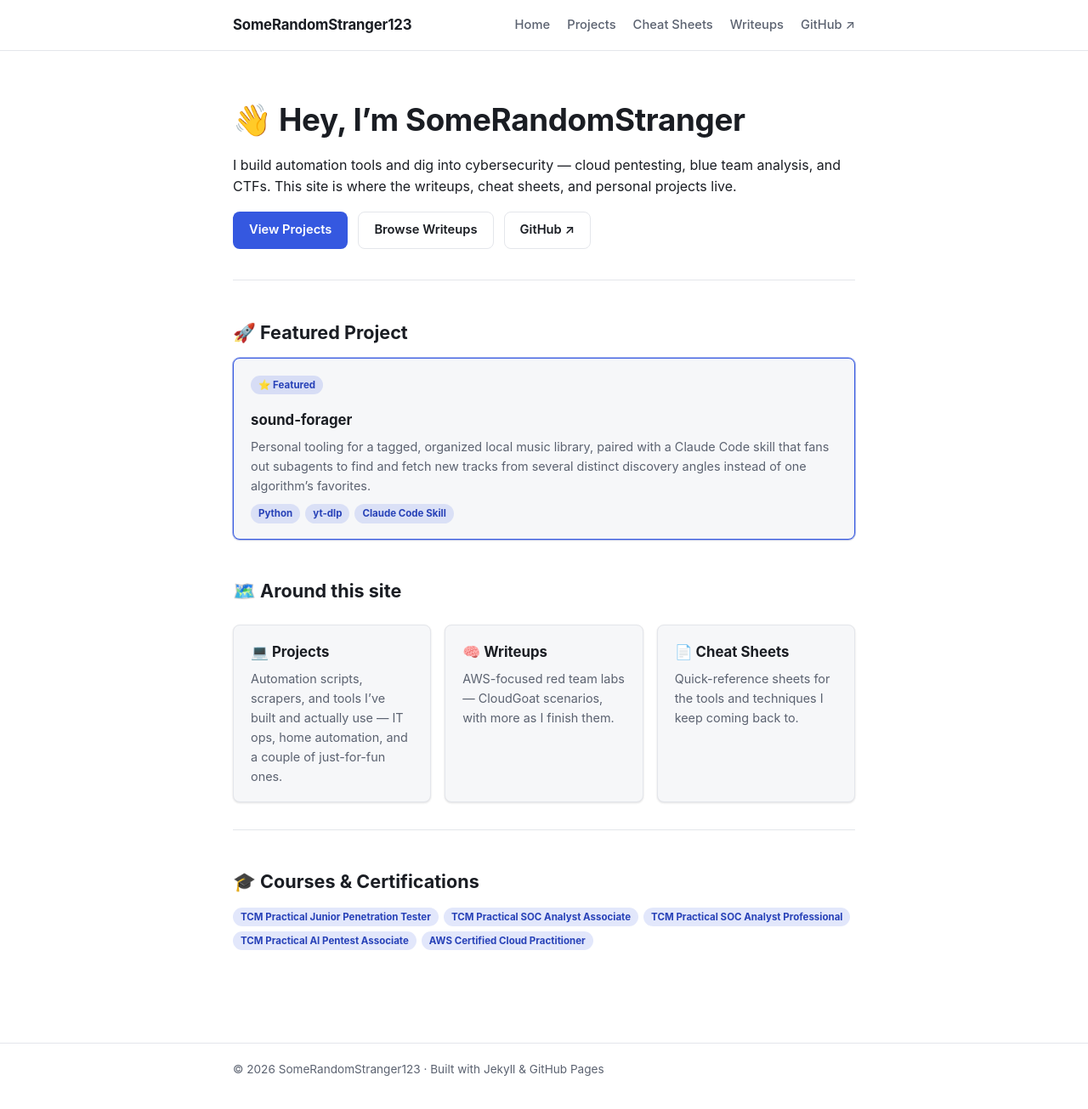
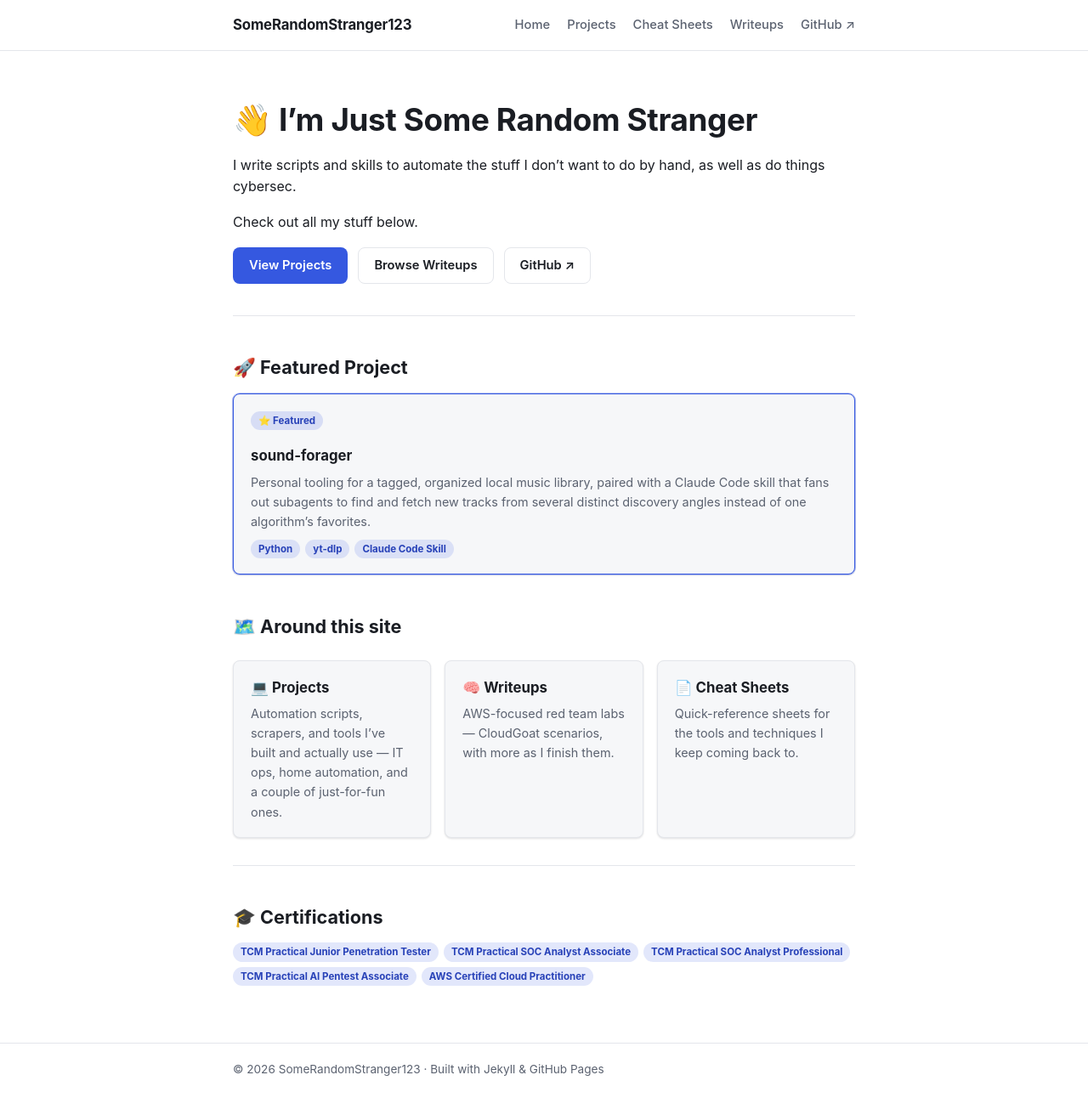
Before and after one commit to SomeRandomStranger123/SomeRandomStranger123.github.io, a Jekyll site: the page built from index.md, in a window 1280 px wide and 1307 px high. Shown: the whole window at 85% size. Built offline with Jekyll 4.4.1, drawn with Linux system fonts in a browser that asks for light colours.

Commit message:
Rewrite hero copy in the user's own voice, rename Certifications heading

```diff
--- a/index.md
+++ b/index.md
@@ -4,9 +4,11 @@ title: "Home"
 
 <div class="hero" markdown="1">
 
-# 👋 Hey, I'm SomeRandomStranger
+# 👋 I'm Just Some Random Stranger
 
-I build automation tools and dig into cybersecurity — cloud pentesting, blue team analysis, and CTFs. This site is where the writeups, cheat sheets, and personal projects live.
+I write scripts and skills to automate the stuff I don't want to do by hand, as well as do things cybersec.
+
+Check out all my stuff below.
 
 <div class="hero-actions">
   <a class="btn primary" href="{{ '/projects' | relative_url }}">View Projects</a>
@@ -54,7 +56,7 @@ Quick-reference sheets for the tools and techniques I keep coming back to.
 
 ---
 
-## 🎓 Courses & Certifications
+## 🎓 Certifications
 
 <div class="tag-row">
   <span class="tag">TCM Practical Junior Penetration Tester</span>
```
